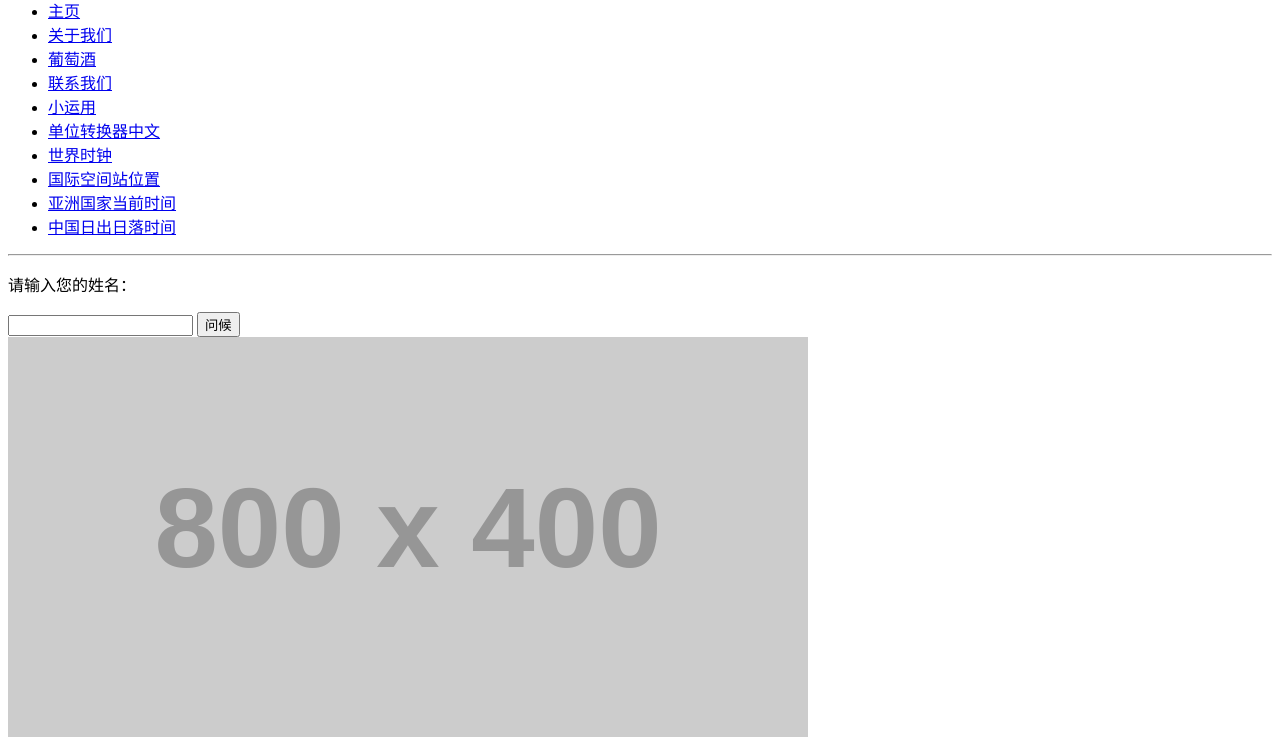
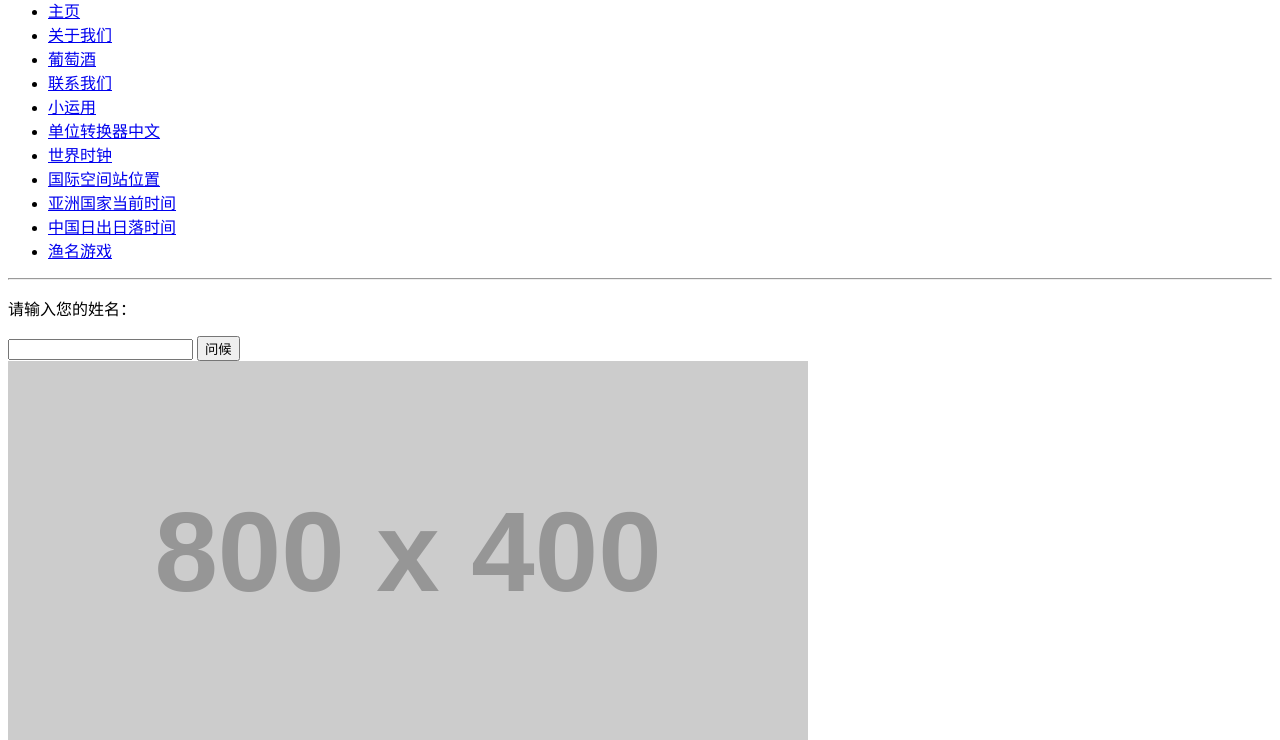
Before and after one commit to daguang123456/daguang123456.github.io, a plain HTML site: page index.html in a window 1280 px wide. Shown: the part 311-1051 px from the top of the page. Drawn offline with Linux system fonts and the light colour scheme; placeholder pictures from the web are drawn by us.

Commit message:
Update index.html

```diff
--- a/index.html
+++ b/index.html
@@ -51,6 +51,7 @@
 	  <li><a href="./iislocation.html">国际空间站位置</a></li>
 	  <li><a href="./displaytimeasia.html">亚洲国家当前时间</a></li>
 	  <li><a href="./chinasunsetsunrisetime.html">中国日出日落时间</a></li>
+	  <li><a href="./fishnamegame.html">渔名游戏</a></li>
         </ul>
       </nav>
     </header>
```
